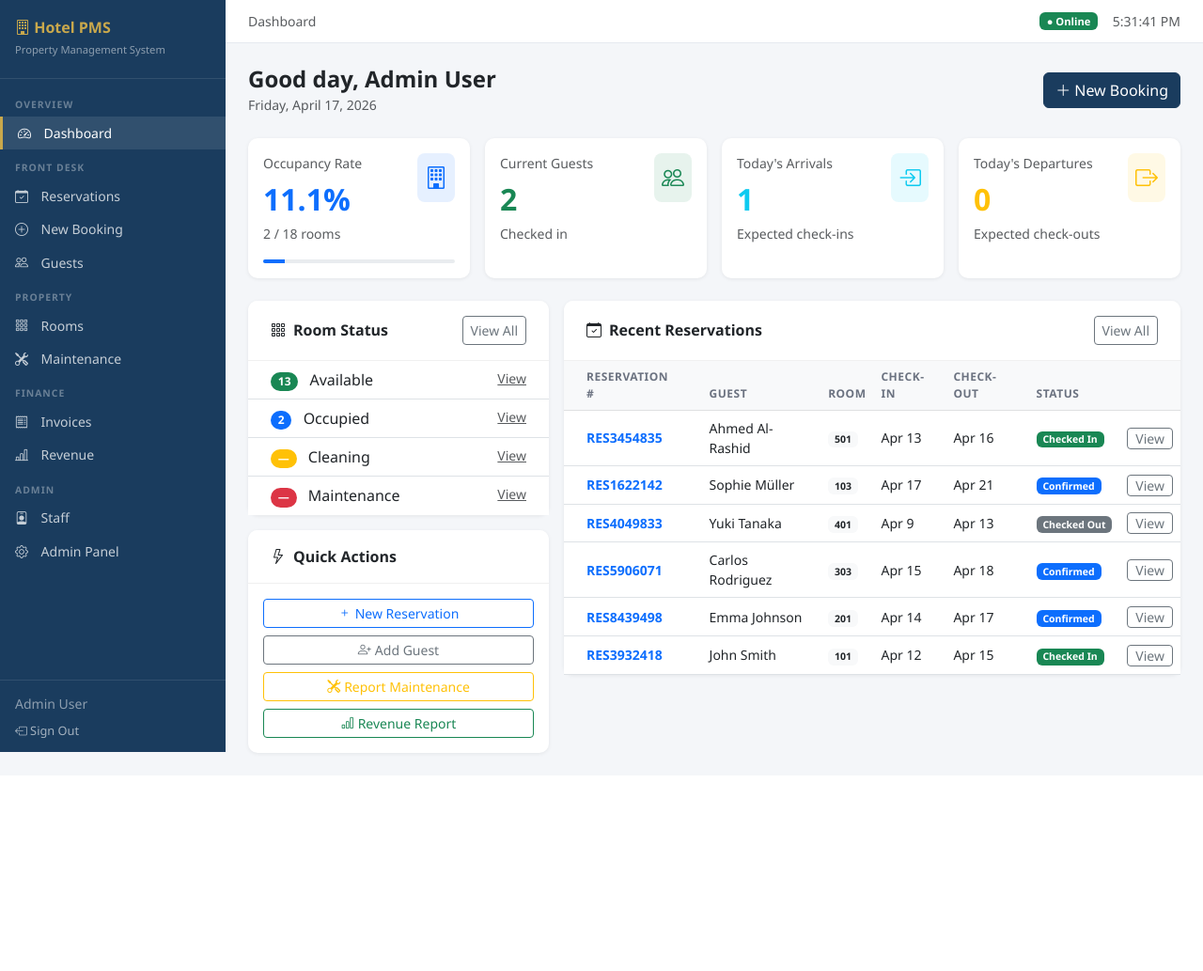
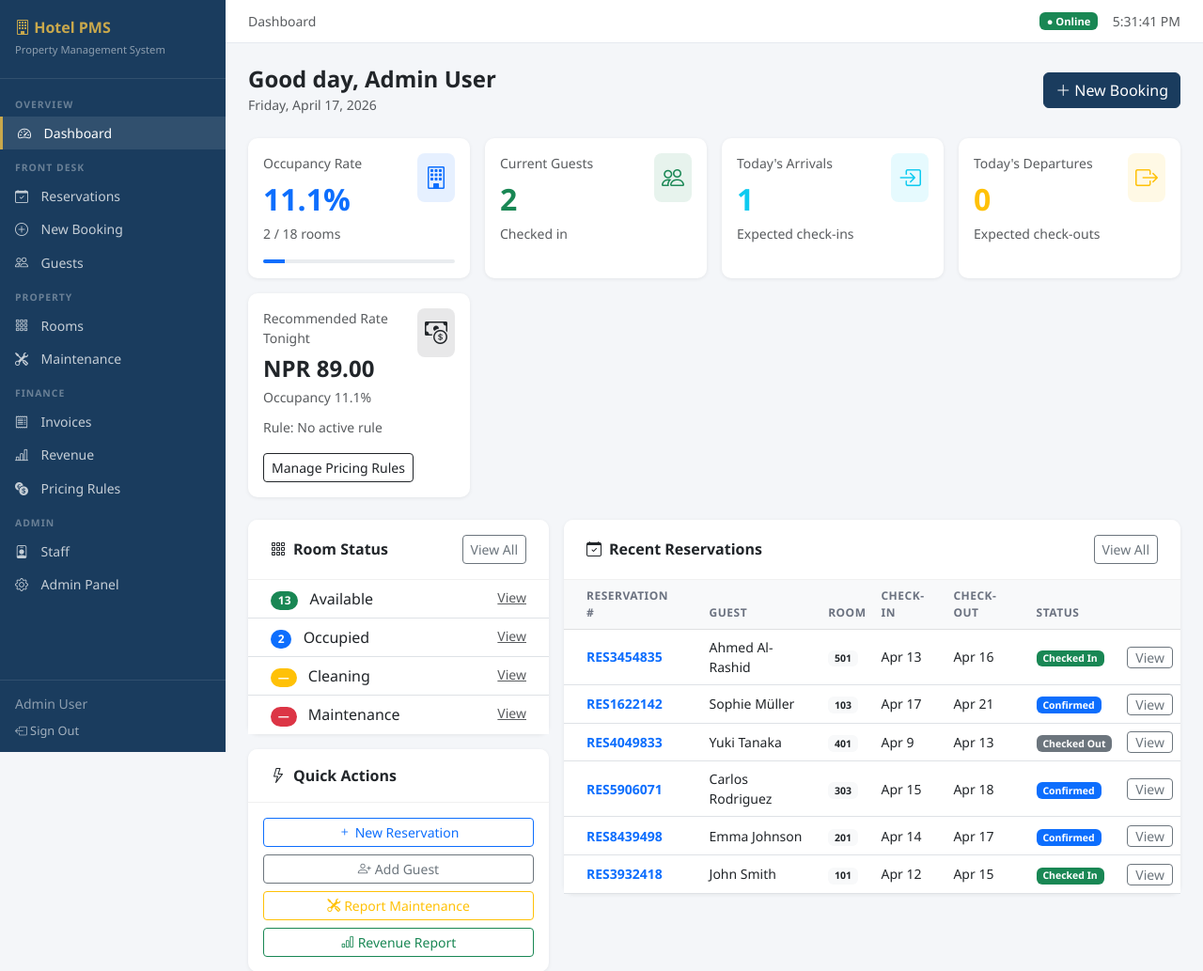
Before and after one commit to Bishw0/Breeze_PMS, a Django app: page / in a window 1280 px wide. Shown: the top 1033 px of the page at 94% size. Before the commit the page ends 805 px from the top, so only its background shows below. Run offline with Django 4.2, Linux system fonts and the light colour scheme; a user stored in the database is signed in; data comes from the database, SQL or seed files in the repository; data that the repository does not hold is empty.

Commit message:
Add pricing rules model and recommended rate card on dashboard

```diff
--- a/hotel_pms/hotel_pms/urls.py
+++ b/hotel_pms/hotel_pms/urls.py
@@ -5,6 +5,7 @@ from django.views.generic import RedirectView
 urlpatterns = [
     path('admin/', admin.site.urls),
     path('', include('reservations.urls')),
+    path('pricing/', include('reservations.pricing_urls')),
     path('rooms/', include('rooms.urls')),
     path('guests/', include('guests.urls')),
     path('billing/', include('billing.urls')),
--- a/hotel_pms/ota/detectors/source.py
+++ b/hotel_pms/ota/detectors/source.py
@@ -20,5 +20,7 @@ def detect_source(email: OtaEmailIngestRequest) -> SupportedOtaSource:
         return "makemytrip"
     if "trip.com" in searchable_text or "tripcom" in searchable_text:
         return "trip.com"
+    if "booking.com" in searchable_text or "booking number" in searchable_text:
+        return "booking.com"
 
     raise UnsupportedSourceError("OTA source could not be detected from the email content.")
--- a/hotel_pms/ota/registry.py
+++ b/hotel_pms/ota/registry.py
@@ -1,6 +1,7 @@
 from ota.base import BaseOtaParser
 from ota.errors import MissingParserError
 from ota.parsers.agoda_confirmation import AgodaConfirmationParser
+from ota.parsers.booking_com_confirmation import BookingComConfirmationParser
 from ota.parsers.makemytrip_confirmation import MakeMyTripConfirmationParser
 from ota.parsers.trip_com_confirmation import TripComConfirmationParser
 from ota.schemas import SupportedEmailType, SupportedOtaSource
@@ -25,5 +26,6 @@ class OtaParserRegistry:
 
 registry = OtaParserRegistry()
 registry.register(AgodaConfirmationParser())
+registry.register(BookingComConfirmationParser())
 registry.register(TripComConfirmationParser())
 registry.register(MakeMyTripConfirmationParser())
--- a/hotel_pms/ota/schemas.py
+++ b/hotel_pms/ota/schemas.py
@@ -4,7 +4,7 @@ from typing import Literal
 
 from pydantic import BaseModel, ConfigDict, Field
 
-SupportedOtaSource = Literal["agoda", "trip.com", "makemytrip"]
+SupportedOtaSource = Literal["agoda", "trip.com", "makemytrip", "booking.com"]
 SupportedEmailType = Literal["confirmation"]
 
 
--- a/hotel_pms/reservations/models.py
+++ b/hotel_pms/reservations/models.py
@@ -133,3 +133,32 @@ class ServiceCharge(models.Model):
     @property
     def total(self):
         return self.unit_price * self.quantity
+
+
+class PricingRule(models.Model):
+    RULE_TYPE_CHOICES = [
+        ('percentage_adjustment', 'Percentage Adjustment'),
+        ('fixed_amount_adjustment', 'Fixed Amount Adjustment'),
+        ('override_rate', 'Override Rate'),
+    ]
+
+    rule_name = models.CharField(max_length=200)
+    room_type = models.CharField(max_length=100, blank=True, null=True)
+    start_date = models.DateField()
+    end_date = models.DateField()
+    days_of_week = models.JSONField(blank=True, null=True)
+    rule_type = models.CharField(max_length=30, choices=RULE_TYPE_CHOICES, default='percentage_adjustment')
+    adjustment_value = models.DecimalField(max_digits=10, decimal_places=2)
+    currency = models.CharField(max_length=3, default='NPR')
+    min_stay_nights = models.IntegerField(null=True, blank=True)
+    priority = models.IntegerField(default=10)
+    is_active = models.BooleanField(default=True)
+    notes = models.TextField(blank=True)
+    created_at = models.DateTimeField(auto_now_add=True)
+    updated_at = models.DateTimeField(auto_now=True)
+
+    class Meta:
+        ordering = ['priority']
+
+    def __str__(self):
+        return f"{self.rule_name} ({self.get_rule_type_display()})"
--- a/hotel_pms/reservations/views.py
+++ b/hotel_pms/reservations/views.py
@@ -2,10 +2,11 @@ from django.shortcuts import render, get_object_or_404, redirect
 from django.contrib.auth.decorators import login_required
 from django.contrib import messages
 from django.utils import timezone
-from django.db.models import Q, Count
-from .models import Reservation, ServiceCharge, RoomServiceItem
-from .forms import ReservationForm, ServiceChargeForm
-from rooms.models import Room
+from django.db.models import Q
+from decimal import Decimal
+from .models import PricingRule, Reservation, ServiceCharge, RoomServiceItem
+from .forms import PricingRuleForm, ReservationForm, ServiceChargeForm
+from rooms.models import Room, RoomType
 from billing.models import Invoice
 
 
@@ -21,6 +22,26 @@ def dashboard(request):
     occupied_rooms = Room.objects.filter(status='occupied').count()
     available_rooms = Room.objects.filter(status='available').count()
     occupancy_rate = round((occupied_rooms / total_rooms * 100) if total_rooms else 0, 1)
+
+    pricing_rules = PricingRule.objects.filter(is_active=True).order_by("priority", "-created_at")
+    highest_priority_rule = pricing_rules.first()
+
+    base_room_type = RoomType.objects.order_by("id").first()
+    recommended_rate = base_room_type.base_price if base_room_type else Decimal("0.00")
+    if highest_priority_rule:
+        if highest_priority_rule.rule_type == PricingRule.RULE_TYPE_PERCENTAGE_ADJUSTMENT:
+            recommended_rate += recommended_rate * (highest_priority_rule.adjustment_value / Decimal("100"))
+        elif highest_priority_rule.rule_type == PricingRule.RULE_TYPE_FIXED_AMOUNT_ADJUSTMENT:
+            recommended_rate += highest_priority_rule.adjustment_value
+        elif highest_priority_rule.rule_type == PricingRule.RULE_TYPE_OVERRIDE_RATE:
+            recommended_rate = highest_priority_rule.adjustment_value
+
+    if occupancy_rate >= 70:
+        recommended_rate += recommended_rate * Decimal("0.08")
+    elif occupancy_rate >= 50:
+        recommended_rate += recommended_rate * Decimal("0.04")
+
+    recommended_rate = recommended_rate.quantize(Decimal("0.01"))
 
     recent_reservations = Reservation.objects.select_related(
         'guest', 'room', 'room__room_type'
@@ -40,6 +61,9 @@ def dashboard(request):
         'occupied_rooms': occupied_rooms,
         'available_rooms': available_rooms,
         'occupancy_rate': occupancy_rate,
+        'pricing_rules': pricing_rules,
+        'applied_pricing_rule': highest_priority_rule,
+        'recommended_rate': recommended_rate,
         'recent_reservations': recent_reservations,
         'pending_maintenance': pending_maintenance,
         'today': today,
@@ -213,3 +237,30 @@ def add_service_charge(request, pk):
             charge.save()
             messages.success(request, 'Service charge added.')
     return redirect('reservation_detail', pk=pk)
+
+
+@login_required
+def pricing_rule_list(request):
+    pricing_rules = PricingRule.objects.all().order_by("priority", "-created_at")
+    return render(request, "reservations/pricing_list.html", {"pricing_rules": pricing_rules})
+
+
+@login_required
+def pricing_rule_create(request):
+    if request.method == "POST":
+        form = PricingRuleForm(request.POST)
+        if form.is_valid():
+            form.save()
+            messages.success(request, "Pricing rule created.")
+            return redirect("pricing_rule_list")
+    else:
+        form = PricingRuleForm()
+
+    return render(
+        request,
+        "reservations/pricing_form.html",
+        {
+            "form": form,
+            "title": "Create Pricing Rule",
+        },
+    )
--- a/hotel_pms/rooms/models.py
+++ b/hotel_pms/rooms/models.py
@@ -90,3 +90,36 @@ class MaintenanceRequest(models.Model):
 
     def __str__(self):
         return f"{self.room} - {self.title}"
+
+
+class RateRule(models.Model):
+    RULE_TYPE_PERCENTAGE_ADJUSTMENT = "percentage_adjustment"
+    RULE_TYPE_FIXED_AMOUNT_ADJUSTMENT = "fixed_amount_adjustment"
+    RULE_TYPE_OVERRIDE_RATE = "override_rate"
+
+    RULE_TYPE_CHOICES = [
+        (RULE_TYPE_PERCENTAGE_ADJUSTMENT, "Percentage Adjustment"),
+        (RULE_TYPE_FIXED_AMOUNT_ADJUSTMENT, "Fixed Amount Adjustment"),
+        (RULE_TYPE_OVERRIDE_RATE, "Override Rate"),
+    ]
+
+    rule_name = models.CharField(max_length=200)
+    room_type = models.CharField(max_length=100, null=True, blank=True)
+    start_date = models.DateField()
+    end_date = models.DateField()
+    days_of_week = models.JSONField(null=True, blank=True)
+    rule_type = models.CharField(max_length=30, choices=RULE_TYPE_CHOICES)
+    adjustment_value = models.DecimalField(max_digits=10, decimal_places=2)
+    currency = models.CharField(max_length=3, default="NPR")
+    min_stay_nights = models.IntegerField(null=True, blank=True)
+    priority = models.IntegerField(default=10)
+    is_active = models.BooleanField(default=True)
+    notes = models.TextField(blank=True)
+    created_at = models.DateTimeField(auto_now_add=True)
+    updated_at = models.DateTimeField(auto_now=True)
+
+    class Meta:
+        ordering = ["-priority", "-created_at"]
+
+    def __str__(self):
+        return self.rule_name
--- a/hotel_pms/templates/base.html
+++ b/hotel_pms/templates/base.html
@@ -67,6 +67,7 @@
         <div class="nav-section-label">Finance</div>
         <a href="{% url 'invoice_list' %}" class="nav-link"><i class="bi bi-receipt"></i> Invoices</a>
         <a href="{% url 'revenue_report' %}" class="nav-link"><i class="bi bi-bar-chart-line"></i> Revenue</a>
+        <a href="{% url 'pricing_rule_list' %}" class="nav-link"><i class="bi bi-currency-exchange"></i> Pricing Rules</a>
         <div class="nav-section-label">Admin</div>
         <a href="{% url 'staff_list' %}" class="nav-link"><i class="bi bi-person-badge"></i> Staff</a>
         <a href="/admin/" class="nav-link"><i class="bi bi-gear"></i> Admin Panel</a>
--- a/hotel_pms/templates/dashboard/dashboard.html
+++ b/hotel_pms/templates/dashboard/dashboard.html
@@ -67,6 +67,33 @@
                         <small class="text-muted">Expected check-outs</small>
                     </div>
                     <div class="bg-warning bg-opacity-10 rounded-3 p-2"><i class="bi bi-box-arrow-right fs-4 text-warning"></i></div>
+                </div>
+            </div>
+        </div>
+    </div>
+    <div class="col-sm-6 col-xl-3">
+        <div class="card h-100">
+            <div class="card-body">
+                <div class="d-flex justify-content-between align-items-start">
+                    <div>
+                        <div class="text-muted small mb-1">Recommended Rate Tonight</div>
+                        <div class="fs-4 fw-bold text-dark">NPR {{ recommended_rate|floatformat:2 }}</div>
+                        <small class="text-muted">Occupancy {{ occupancy_rate }}%</small>
+                    </div>
+                    <div class="bg-dark bg-opacity-10 rounded-3 p-2"><i class="bi bi-cash-coin fs-4 text-dark"></i></div>
+                </div>
+                <div class="mt-2">
+                    <small class="text-muted">
+                        Rule:
+                        {% if applied_pricing_rule %}
+                            {{ applied_pricing_rule.rule_name }}
+                        {% else %}
+                            No active rule
+                        {% endif %}
+                    </small>
+                </div>
+                <div class="mt-3">
+                    <a href="{% url 'pricing_rule_list' %}" class="btn btn-sm btn-outline-dark">Manage Pricing Rules</a>
                 </div>
             </div>
         </div>
```
Also changed, not shown: hotel_pms/ota/parsers/booking_com_confirmation.py (added, +95 -0 lines), hotel_pms/reservations/forms.py (+28 -1 lines), hotel_pms/reservations/pricing_urls.py (added, +9 -0 lines), hotel_pms/templates/reservations/pricing_form.html (added, +44 -0 lines), hotel_pms/templates/reservations/pricing_list.html (added, +52 -0 lines), hotel_pms/reservations/migrations/0002_pricingrule.py (added), hotel_pms/reservations/migrations/0003_alter_pricingrule_options_and_more.py (added), hotel_pms/rooms/migrations/0002_raterule.py (added).
